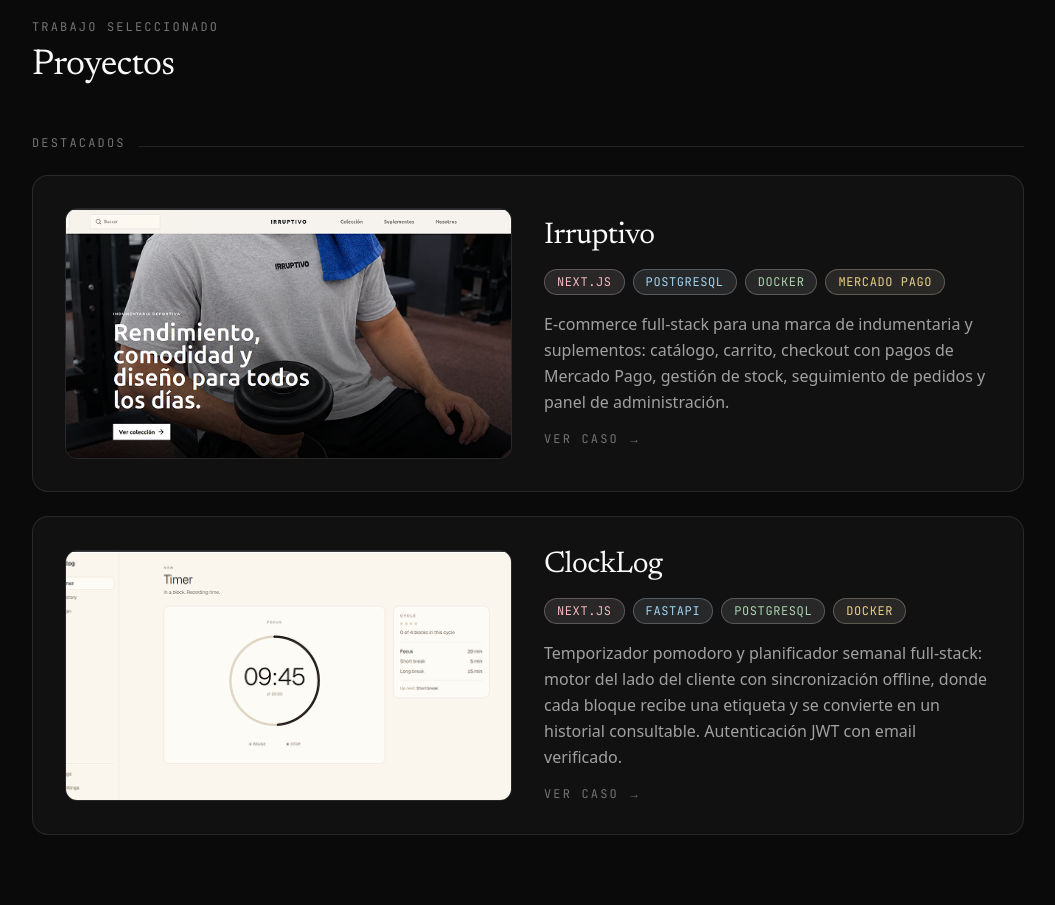
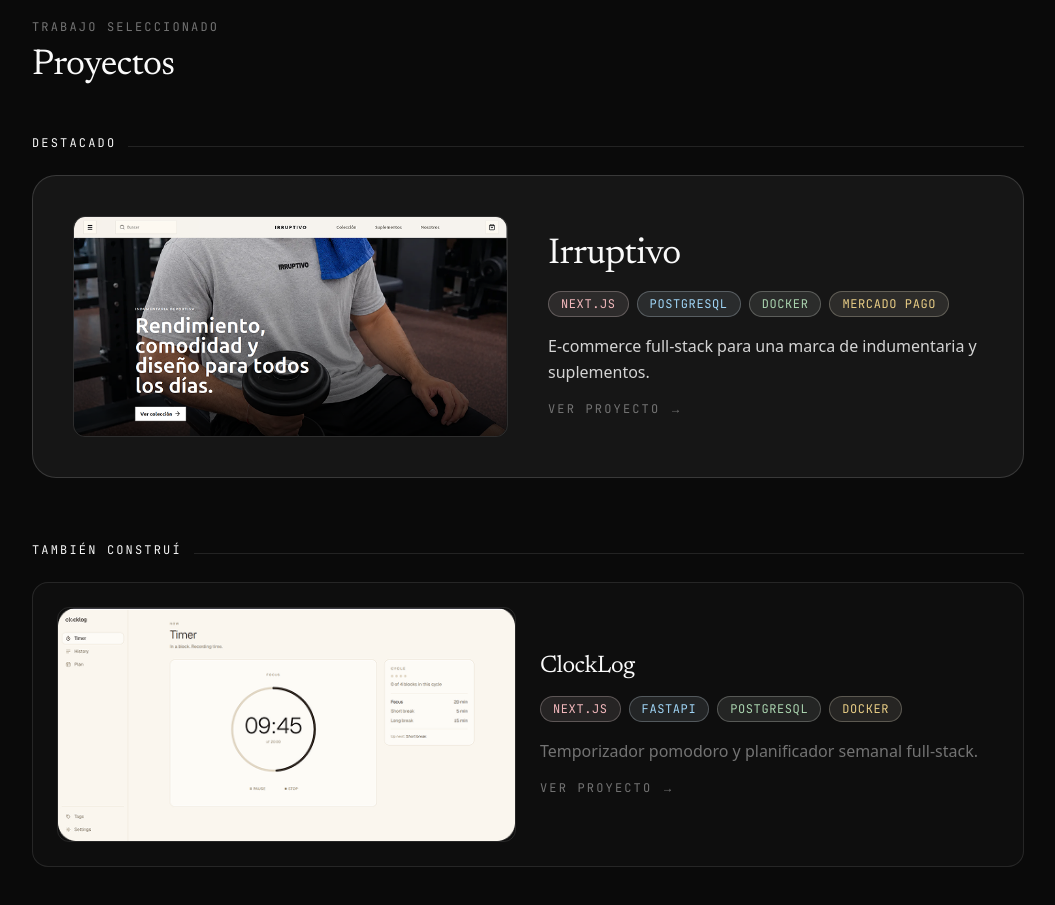
Before and after one commit to luca-avila/Portfolio, a Next.js app: page / in a window 1280 px wide. Shown: the part 860-1765 px from the top of the page, without its empty margins (112-1167 px from the left). Built offline with nearby package versions, Linux system fonts and the light colour scheme.

Commit message:
[proyectos] jerarquía destacado/secundario con summaries y pills atenuadas

```diff
--- a/src/components/ProjectCard.tsx
+++ b/src/components/ProjectCard.tsx
@@ -18,10 +18,18 @@ export default function ProjectCard({
         onClick={onOpen}
         aria-haspopup="dialog"
         aria-label={`Ver detalle de ${project.title}`}
-        className="card-lift group w-full cursor-pointer overflow-hidden rounded-2xl border border-white/10 bg-white/[0.03] text-left focus-visible:ring-2 focus-visible:ring-white/60 focus-visible:outline-none"
+        className={`card-lift group w-full cursor-pointer overflow-hidden text-left focus-visible:ring-2 focus-visible:ring-white/60 focus-visible:outline-none ${
+          primary
+            ? "rounded-3xl border border-white/15 bg-white/[0.05]"
+            : "rounded-2xl border border-white/10 bg-white/[0.02]"
+        }`}
       >
-        <div className="grid gap-6 p-6 sm:p-8 md:grid-cols-2 md:items-center md:gap-8">
-          <div className="relative aspect-[16/9] w-full overflow-hidden rounded-xl border border-white/10">
+        <div
+          className={`grid gap-6 md:grid-cols-2 md:items-center ${
+            primary ? "p-6 sm:p-10 md:gap-10" : "p-5 sm:p-6 md:gap-6"
+          }`}
+        >
+          <div className="relative aspect-[500/255] w-full overflow-hidden rounded-xl border border-white/10">
             <Image
               src={project.imageSrc}
               alt={project.imageAlt}
@@ -32,18 +40,26 @@ export default function ProjectCard({
             />
           </div>
           <div className="flex min-w-0 flex-col gap-4">
-            <h3 className="font-editorial text-2xl text-neutral-50 sm:text-3xl">
+            <h3
+              className={`font-editorial text-neutral-50 ${
+                primary ? "text-3xl sm:text-4xl" : "text-xl sm:text-2xl"
+              }`}
+            >
               {project.title}
             </h3>
-            <StackPills items={project.stack} />
-            <p className="leading-relaxed text-neutral-400">
-              {project.description}
+            <StackPills items={project.stack} muted={!primary} />
+            <p
+              className={`leading-relaxed ${
+                primary ? "text-neutral-300" : "text-neutral-500"
+              }`}
+            >
+              {project.summary}
             </p>
             <span
               aria-hidden="true"
-              className="font-meta text-xs tracking-[0.18em] text-neutral-500 uppercase transition-colors group-hover:text-neutral-200"
+              className="font-meta text-xs tracking-[0.18em] text-neutral-500 uppercase transition-colors group-hover:text-accent"
             >
-              Ver caso →
+              Ver proyecto →
             </span>
           </div>
         </div>
--- a/src/components/ProjectModal.tsx
+++ b/src/components/ProjectModal.tsx
@@ -85,8 +85,8 @@ export default function ProjectModal({
       >
         <div className="flex items-start justify-between gap-4">
           <div className="min-w-0">
-            <p className="font-meta text-xs tracking-[0.18em] text-neutral-500 uppercase">
-              Caso
+            <p className="font-meta text-accent text-xs tracking-[0.18em] uppercase">
+              Proyecto
             </p>
             <h2
               id="project-modal-title"
@@ -115,7 +115,7 @@ export default function ProjectModal({
             </svg>
           </button>
         </div>
-        <div className="relative mt-4 aspect-[16/8] w-full overflow-hidden rounded-xl border border-white/10">
+        <div className="relative mt-4 aspect-[500/255] w-full overflow-hidden rounded-xl border border-white/10">
           <Image
             src={project.imageSrc}
             alt={project.imageAlt}
--- a/src/components/Projects.tsx
+++ b/src/components/Projects.tsx
@@ -19,6 +19,9 @@ export default function Projects(): React.JSX.Element {
     setSelected(null);
   }
 
+  const featured = projects.filter((project) => project.featured);
+  const secondary = projects.filter((project) => !project.featured);
+
   return (
     <section
       id="proyectos"
@@ -36,19 +39,19 @@ export default function Projects(): React.JSX.Element {
         <Reveal>
           <h3
             id="destacados-title"
-            className="font-meta flex items-baseline gap-3 text-xs tracking-[0.18em] text-neutral-500 uppercase"
+            className="font-meta text-accent flex items-baseline gap-3 text-xs tracking-[0.18em] uppercase"
           >
-            Destacados
+            Destacado
             <span aria-hidden="true" className="h-px flex-1 bg-white/10" />
           </h3>
         </Reveal>
         <ul className="mt-6 grid gap-6">
-          {projects.map((project, i) => (
+          {featured.map((project) => (
             <li key={project.slug}>
-              <Reveal index={i}>
+              <Reveal>
                 <ProjectCard
                   project={project}
-                  primary={i === 0}
+                  primary
                   onOpen={() => handleOpen(project)}
                 />
               </Reveal>
@@ -56,6 +59,28 @@ export default function Projects(): React.JSX.Element {
           ))}
         </ul>
       </div>
+      {secondary.length > 0 && (
+        <div className="mt-16">
+          <Reveal>
+            <h3 className="font-meta text-accent flex items-baseline gap-3 text-xs tracking-[0.18em] uppercase">
+              También construí
+              <span aria-hidden="true" className="h-px flex-1 bg-white/10" />
+            </h3>
+          </Reveal>
+          <ul className="mt-6 grid gap-6">
+            {secondary.map((project, i) => (
+              <li key={project.slug}>
+                <Reveal index={i}>
+                  <ProjectCard
+                    project={project}
+                    onOpen={() => handleOpen(project)}
+                  />
+                </Reveal>
+              </li>
+            ))}
+          </ul>
+        </div>
+      )}
       {selected !== null && (
         <ProjectModal project={selected} onClose={handleClose} />
       )}
--- a/src/content/projects.ts
+++ b/src/content/projects.ts
@@ -1,6 +1,7 @@
 export type Project = {
   slug: string;
   title: string;
+  summary: string;
   description: string;
   stack: string[];
   imageSrc: string;
@@ -16,6 +17,8 @@ export const projects: Project[] = [
   {
     slug: "irruptivo",
     title: "Irruptivo",
+    summary:
+      "E-commerce full-stack para una marca de indumentaria y suplementos.",
     description:
       "E-commerce full-stack para una marca de indumentaria y suplementos: catálogo, carrito, checkout con pagos de Mercado Pago, gestión de stock, seguimiento de pedidos y panel de administración.",
     stack: ["Next.js", "PostgreSQL", "Docker", "Mercado Pago"],
@@ -28,6 +31,7 @@ export const projects: Project[] = [
   {
     slug: "clocklog",
     title: "ClockLog",
+    summary: "Temporizador pomodoro y planificador semanal full-stack.",
     description:
       "Temporizador pomodoro y planificador semanal full-stack: motor del lado del cliente con sincronización offline, donde cada bloque recibe una etiqueta y se convierte en un historial consultable. Autenticación JWT con email verificado.",
     stack: ["Next.js", "FastAPI", "PostgreSQL", "Docker"],
```
